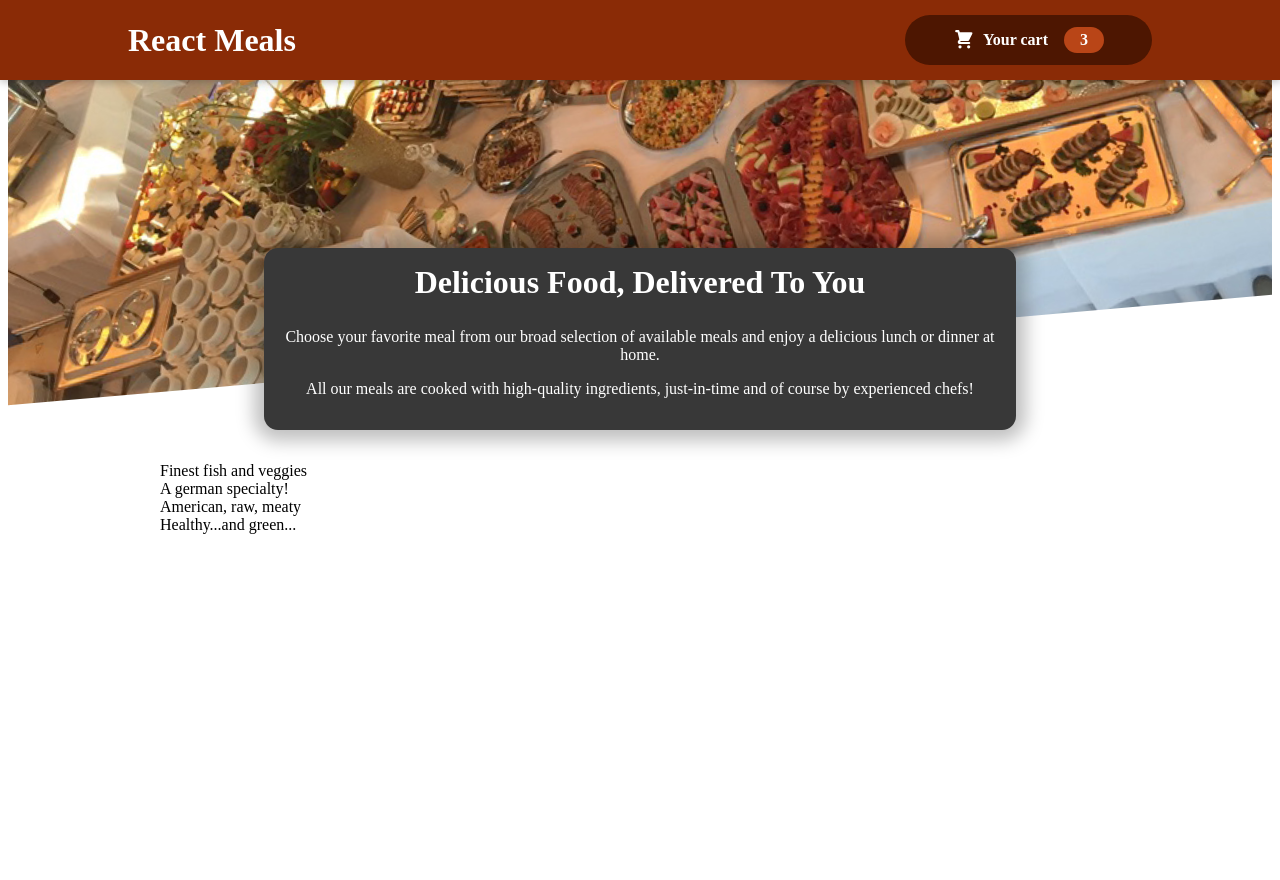
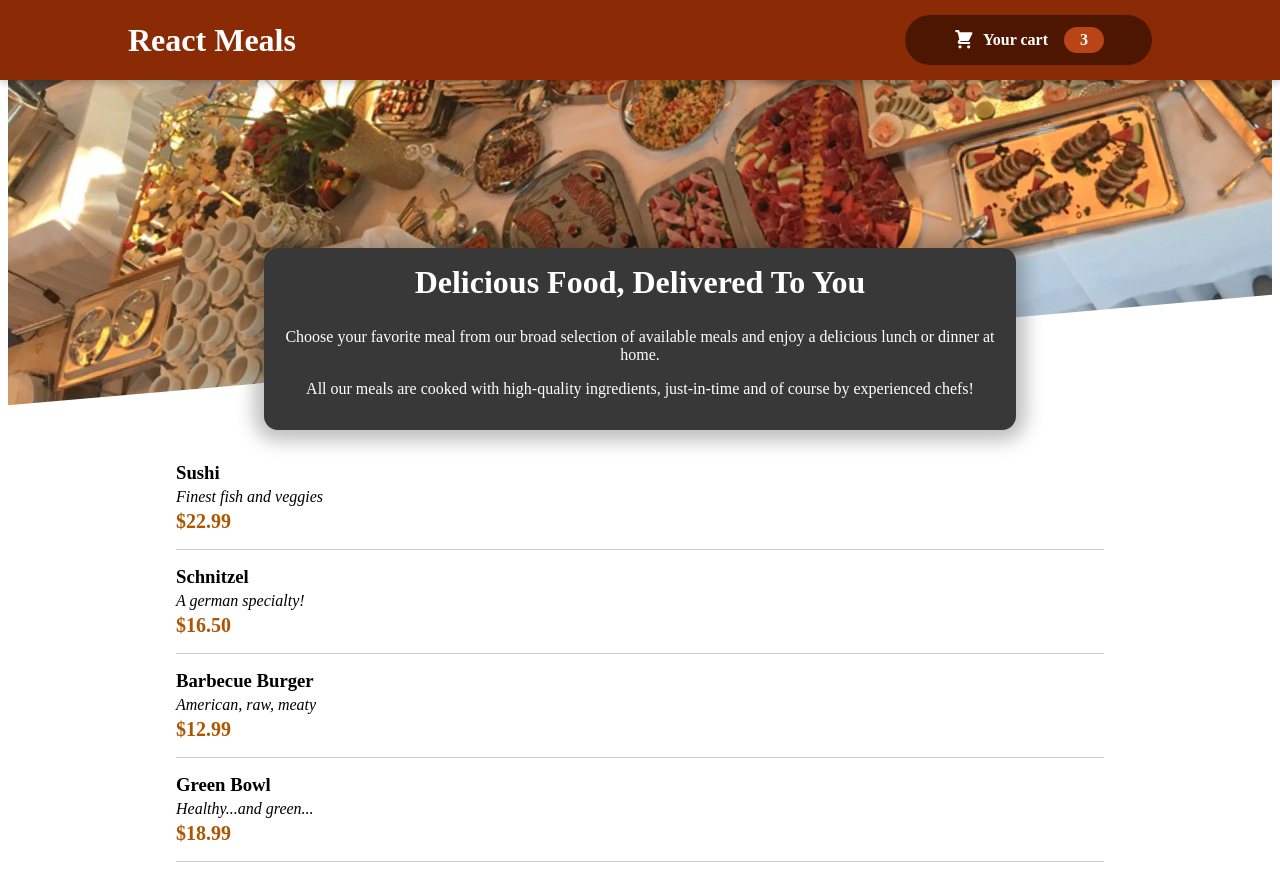
Before and after one commit to thiagopaiva99/food-app, a React (Create React App) app: page / in a window 1280 px wide. Shown: the top 880 px of the page. Before the commit the page ends 800 px from the top, so only its background shows below. Built offline with nearby package versions, Linux system fonts and the light colour scheme.

Commit message:
refactor: changing meals list to use meal item component

```diff
--- a/src/screens/meals/components/available-meals/available-meals.tsx
+++ b/src/screens/meals/components/available-meals/available-meals.tsx
@@ -1,5 +1,6 @@
 import React from 'react'
 import { Card } from '../../../../components'
+import { MealItem } from '../meal-item/meal-item'
 import { DUMMY_MEALS } from './available-meals.data'
 import { StyledMealsList, StyledMealsSection } from './available-meals.styles'
 
@@ -11,7 +12,7 @@ const AvailableMeals: React.FC<AvailableMealsProps> = () => {
             <Card>
                 <StyledMealsList>
                     {DUMMY_MEALS.map(meal => (
-                        <li key={meal.id}>{meal.description}</li>
+                        <MealItem key={meal.id} meal={meal} />
                     ))}
                 </StyledMealsList>
             </Card>
```
